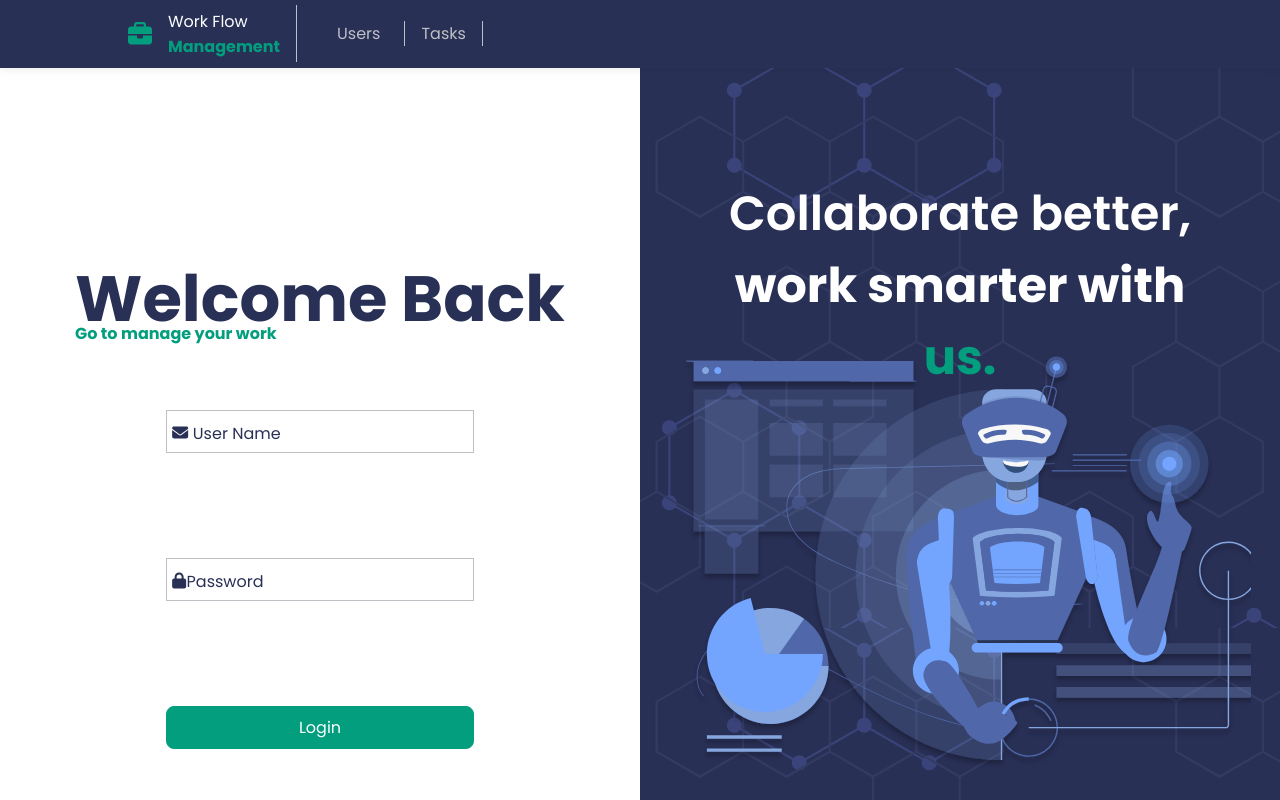
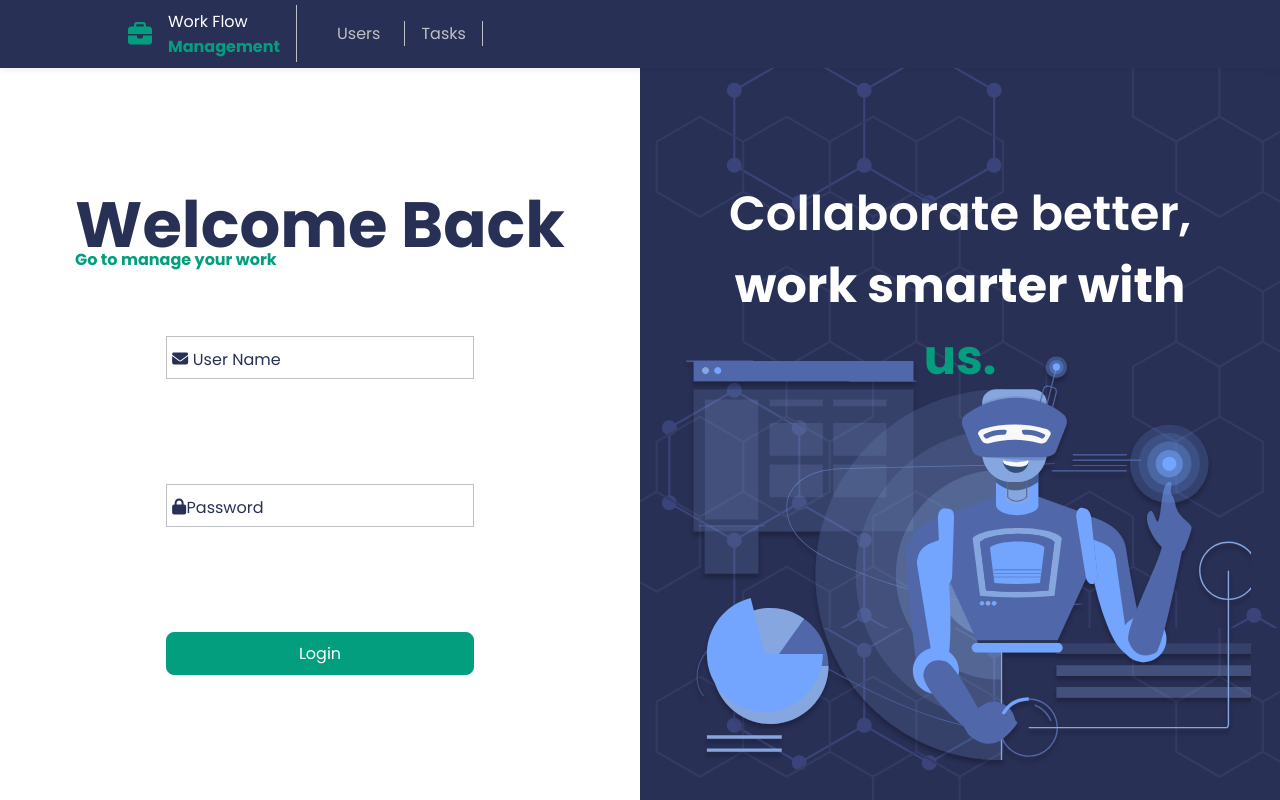
Before and after one commit to amatter23/College-Workflow-Management-System, a React (Create React App) app: page /auth in a window 1280 px wide. Built offline with nearby package versions, Linux system fonts and the light colour scheme; no server answers.

Commit message:
update login style

```diff
--- a/src/components/Login/login.module.css
+++ b/src/components/Login/login.module.css
@@ -23,9 +23,9 @@ input {
   width: 80%;
   display: flex;
   flex-direction: column;
-  justify-content: space-between;
+  justify-content: center;
   align-items: center;
-  height: 50%;
+  height: 100%;
   gap: calc(var(--units) * 3);
 }
 .formEmail {
```
